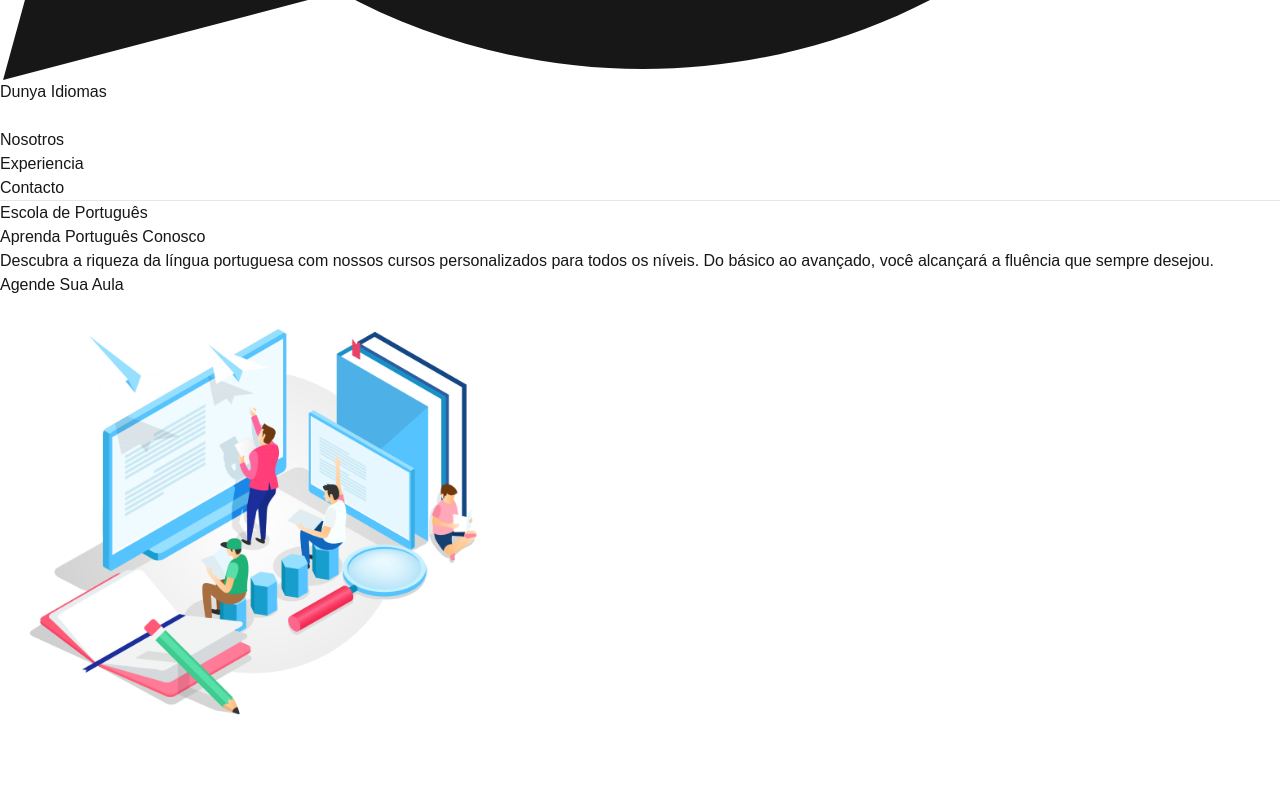
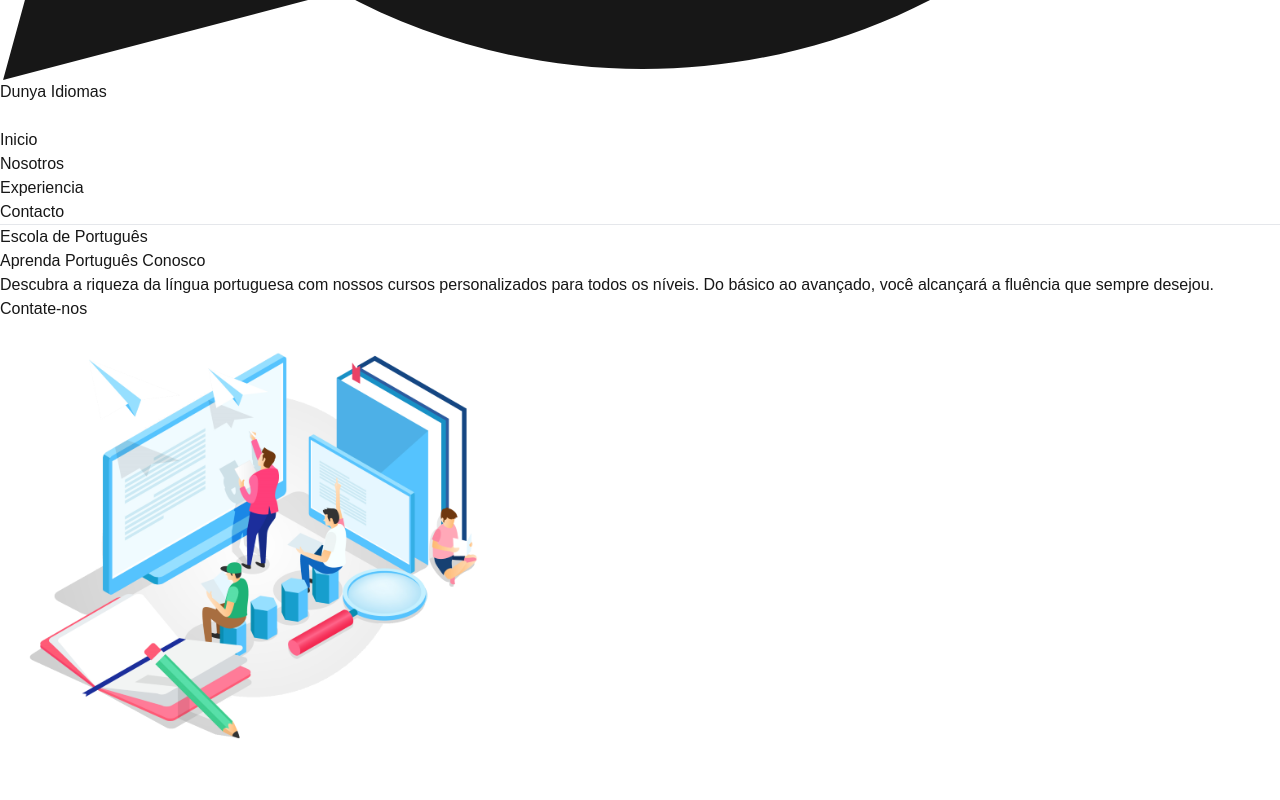
Before and after one commit to Sol6801/dunya, a Next.js app: page / in a window 1280 px wide. Shown: the part 1200-2000 px from the top of the page. Built offline with nearby package versions, Linux system fonts and the light colour scheme.

Commit message:
fix navbar redirect behavior

```diff
--- a/src/app/page.js
+++ b/src/app/page.js
@@ -7,6 +7,8 @@ import ImageRight from "@/components/img-right";
 import Footer from "@/components/footer";
 import { WhatsAppIcon } from "@/components/icons";
 import { useRouter } from "next/navigation";
+
+
 
 const HERO_IMAGE = {
   src: "/hero.png",
@@ -63,36 +65,7 @@ const WhatsAppButton = () => (
   </a>
 );
 
-const HeroSection = () => (
-  <div className="pt-24">
-    <div className="container px-3 mx-auto flex flex-wrap flex-col md:flex-row items-center my-12">
-      <div className="flex flex-col w-full md:w-2/5 justify-center items-start text-center md:text-left">
-        <p className="uppercase tracking-loose w-full">Escola de Português</p>
-        <h1 className="my-4 text-5xl font-bold leading-tight">
-          Aprenda Português Conosco
-        </h1>
-        <p className="leading-normal text-2xl mb-8">
-          Descubra a riqueza da língua portuguesa com nossos cursos
-          personalizados para todos os níveis. Do básico ao avançado, você
-          alcançará a fluência que sempre desejou.
-        </p>
-        <button className="mx-auto lg:mx-0 hover:underline bg-white text-gray-800 font-bold rounded-full my-6 py-4 px-8 shadow-lg focus:outline-none focus:shadow-outline transform transition hover:scale-105 duration-300 ease-in-out">
-          Agende Sua Aula
-        </button>
-      </div>
-      <div className="w-full md:w-3/5 py-6 text-center">
-        <Image
-          className="w-full md:w-4/5 z-50"
-          src={HERO_IMAGE.src}
-          alt={HERO_IMAGE.alt}
-          width={HERO_IMAGE.width}
-          height={HERO_IMAGE.height}
-          priority
-        />
-      </div>
-    </div>
-  </div>
-);
+
 
 const CoursesSection = () => (
   <section className="bg-white py-8">
@@ -116,6 +89,40 @@ export default function Home() {
   const handleContact = () => {
     router.push("/contact");
   };
+
+
+  const HeroSection = () => (
+    <div className="pt-24">
+      <div className="container px-3 mx-auto flex flex-wrap flex-col md:flex-row items-center my-12">
+        <div className="flex flex-col w-full md:w-2/5 justify-center items-start text-center md:text-left">
+          <p className="uppercase tracking-loose w-full">Escola de Português</p>
+          <h1 className="my-4 text-5xl font-bold leading-tight">
+            Aprenda Português Conosco
+          </h1>
+          <p className="leading-normal text-2xl mb-8">
+            Descubra a riqueza da língua portuguesa com nossos cursos
+            personalizados para todos os níveis. Do básico ao avançado, você
+            alcançará a fluência que sempre desejou.
+          </p>
+          <button
+          onClick={handleContact}
+          className="mx-auto lg:mx-0 hover:underline bg-white text-gray-800 font-bold rounded-full my-6 py-4 px-8 shadow-lg focus:outline-none focus:shadow-outline transform transition hover:scale-105 duration-300 ease-in-out">
+            Contate-nos
+          </button>
+        </div>
+        <div className="w-full md:w-3/5 py-6 text-center">
+          <Image
+            className="w-full md:w-4/5 z-50"
+            src={HERO_IMAGE.src}
+            alt={HERO_IMAGE.alt}
+            width={HERO_IMAGE.width}
+            height={HERO_IMAGE.height}
+            priority
+          />
+        </div>
+      </div>
+    </div>
+  );
   return (
     <div className="leading-normal tracking-normal text-white gradient font-sans">
       <WhatsAppButton />
--- a/src/components/navbar.js
+++ b/src/components/navbar.js
@@ -7,28 +7,46 @@ export default function Navbar() {
   const router = useRouter();
   const [isMenuOpen, setIsMenuOpen] = useState(false);
 
+  const closeMenu = () => {
+    setIsMenuOpen(false);
+    const navcontent = document.getElementById("nav-content");
+    const menuPath = document.getElementById("menu-icon-path");
+
+    navcontent.classList.add("opacity-0", "invisible", "translate-x-full");
+    navcontent.classList.remove("opacity-100", "translate-x-0");
+
+    if (window.scrollY <= 10) {
+      setTransparentTheme();
+    }
+    menuPath.setAttribute("d", "M0 3h20v2H0V3zm0 6h20v2H0V9zm0 6h20v2H0v-2z");
+  };
+
   const handleContact = () => {
+    closeMenu();
     router.push("/contact");
   };
+
   const nos = () => {
+    closeMenu();
     router.push("/#nos");
   };
+
   const exp = () => {
+    closeMenu();
     router.push("/#exp");
   };
+
   const home = () => {
+    closeMenu();
     router.push("/");
   };
 
-  useEffect(() => {
+  const setWhiteTheme = () => {
     const header = document.getElementById("header");
-    const navcontent = document.getElementById("nav-content");
     const navaction = document.getElementById("navAction");
     const toToggle = document.querySelectorAll(".toggleColour");
     const menuIcon = document.getElementById("menu-icon");
-    const menuPath = document.getElementById("menu-icon-path");
 
-    const setWhiteTheme = () => {
     header.classList.add("bg-white");
     navaction.classList.remove("bg-white");
     navaction.classList.add("bg-sky-400");
@@ -43,6 +61,11 @@ export default function Navbar() {
   };
 
   const setTransparentTheme = () => {
+    const header = document.getElementById("header");
+    const navaction = document.getElementById("navAction");
+    const toToggle = document.querySelectorAll(".toggleColour");
+    const menuIcon = document.getElementById("menu-icon");
+
     header.classList.remove("bg-white");
     navaction.classList.add("bg-white");
     navaction.classList.remove("bg-sky-400");
@@ -56,26 +79,20 @@ export default function Navbar() {
     menuIcon.classList.add("text-white");
   };
 
+  useEffect(() => {
     const toggleMenu = () => {
       const isOpen = !isMenuOpen;
       setIsMenuOpen(isOpen);
+      const navcontent = document.getElementById("nav-content");
+      const menuPath = document.getElementById("menu-icon-path");
 
       if (isOpen) {
-        // Abrir menú
         navcontent.classList.remove("opacity-0", "invisible", "translate-x-full");
         navcontent.classList.add("opacity-100", "translate-x-0");
         setWhiteTheme();
-        // Cambiar a ícono X
         menuPath.setAttribute("d", "M4 4L16 16M4 16L16 4");
       } else {
-        // Cerrar menú
-        navcontent.classList.add("opacity-0", "invisible", "translate-x-full");
-        navcontent.classList.remove("opacity-100", "translate-x-0");
-        if (window.scrollY <= 10) {
-          setTransparentTheme();
-        }
-        // Volver a ícono hamburguesa
-        menuPath.setAttribute("d", "M0 3h20v2H0V3zm0 6h20v2H0V9zm0 6h20v2H0v-2z");
+        closeMenu();
       }
     };
 
@@ -87,7 +104,6 @@ export default function Navbar() {
       }
     };
 
-    // Aplicar tema inicial
     onScroll();
 
     document.addEventListener("scroll", onScroll);
@@ -102,14 +118,14 @@ export default function Navbar() {
   return (
     <nav id="header" className="fixed w-screen z-30 top-0 text-white transition-colors duration-300">
       <div className="w-full container mx-auto flex flex-wrap items-center justify-between mt-0 py-5 lg:py-0">
-        <div className="pl-4 flex items-center">
+        <div className="pl-4 flex items-center z-50">
           <button
           onClick={home}
           id="brandname" className="toggleColour text-white no-underline hover:no-underline font-bold text-2xl lg:text-4xl">
             Dunya Idiomas
           </button>
         </div>
-        <div className="block lg:hidden pr-4 z-20">
+        <div className="block lg:hidden pr-4 z-50">
           <button
             id="nav-toggle"
             className="flex items-center p-1 hover:text-gray-200 focus:outline-none focus:shadow-outline transform transition hover:scale-105 duration-300 ease-in-out"
@@ -134,8 +150,15 @@ export default function Navbar() {
             <ul className="list-reset flex flex-col lg:flex-row justify-center flex-1 items-center space-y-8 lg:space-y-0">
               <li className="mr-0 lg:mr-3">
                 <button
+                onClick={home}
+                className="inline-block py-2 px-4 text-2xl lg:text-base font-bold no-underline text-blue-950 hover:text-blue-700">
+                  Inicio
+                </button>
+              </li>
+              <li className="mr-0 lg:mr-3">
+                <button
                 onClick={nos}
-                className="inline-block py-2 px-4 text-2xl lg:text-base font-bold no-underline text-blue-950 hover:text-blue-700">
+                className="inline-block py-2 px-4 text-2xl lg:text-base no-underline text-blue-950 hover:text-blue-700">
                   Nosotros
                 </button>
               </li>
```
Lines whose indentation alone changed are shown as unchanged.
